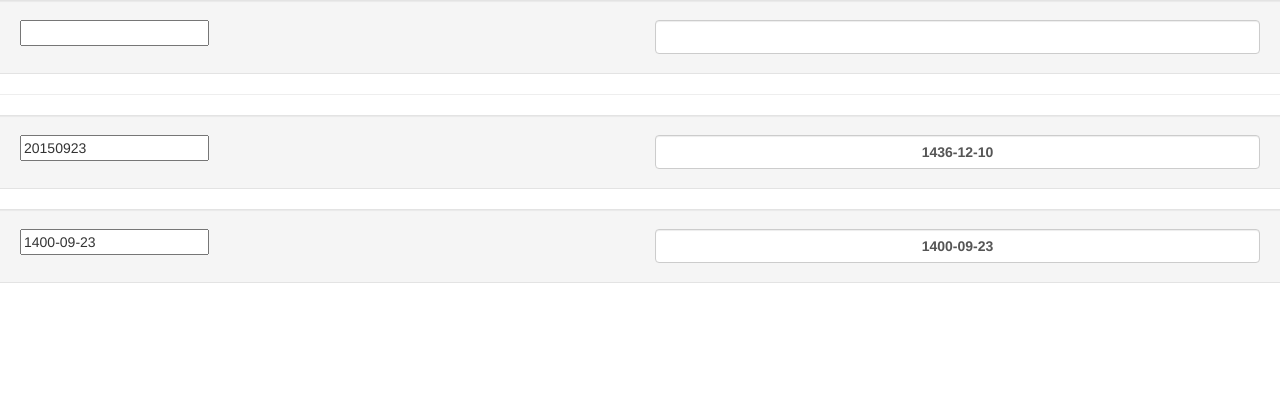
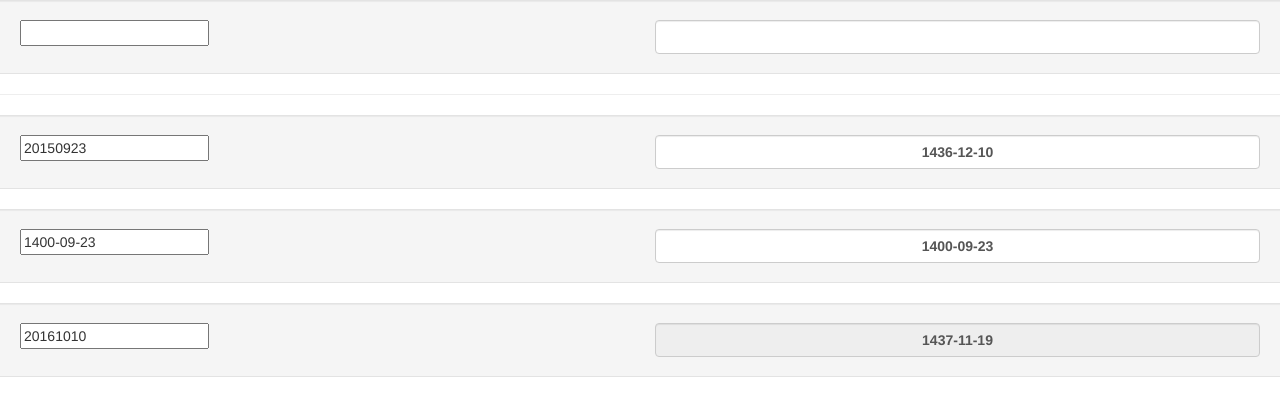
Before and after one commit to emehdy/moment-calendar-nav, a plain HTML site: page demo/index.html in a window 1280 px wide. Drawn offline with nearby package versions, Linux system fonts and the light colour scheme.

Commit message:
update demo

```diff
--- a/demo/index.html
+++ b/demo/index.html
@@ -35,6 +35,14 @@
 </div>
 
 
+<div class="well row">
+<div class="col-sm-6"><input type="xhidden" id="dateinput4" readonly value="20161010"></div>
+<div class="col-sm-6">
+<span class="moment-calendar" data-readonly='true' data-input='#dateinput'   ></span>
+</div>
+</div>
+
+
 <style>
 </style>
 <script>
```
